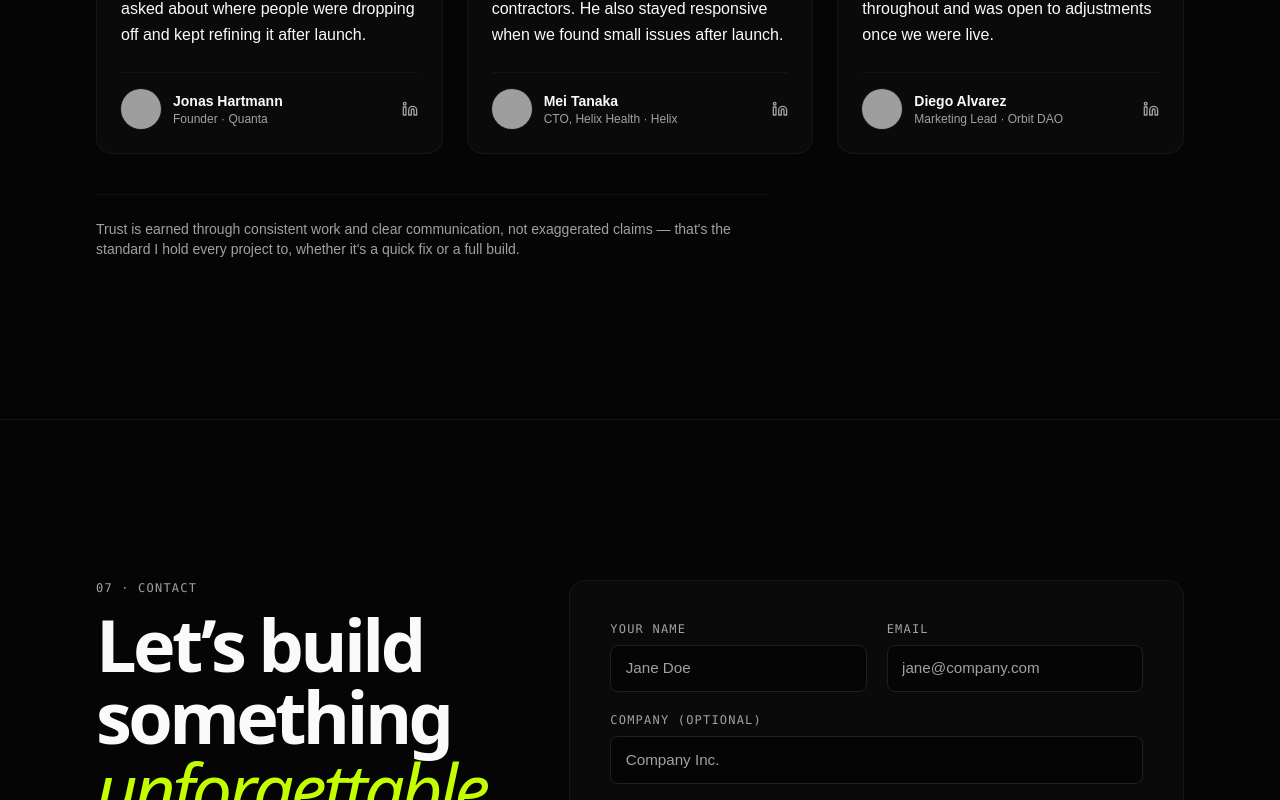
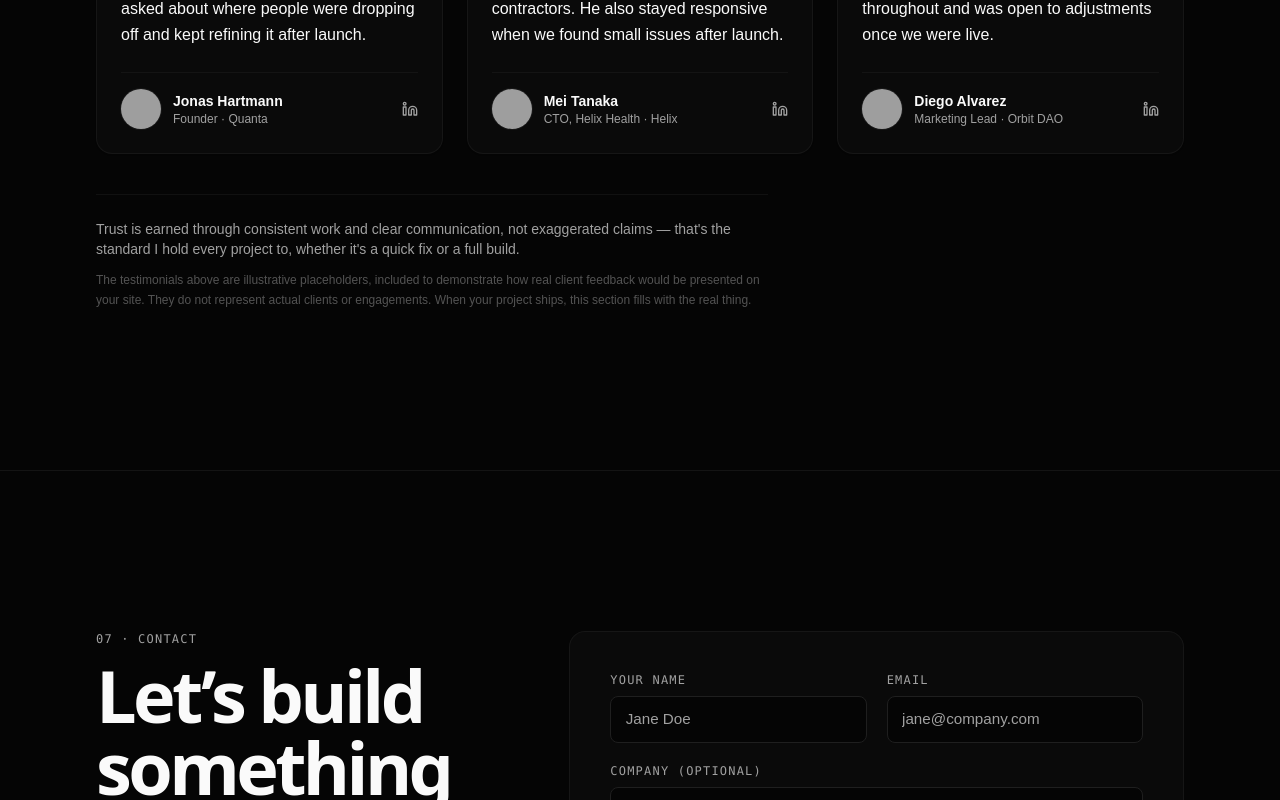
Before and after one commit to pinarohq/pinaro-web, a React (Create React App) app: page / in a window 1280 px wide. Shown: the part 11200-12000 px from the top of the page. Built offline with nearby package versions, Linux system fonts and the light colour scheme; grey boxes are pictures that could not be loaded; the HTML template or start-up script is replaced by a standard one; a web font is replaced by a local one.

Commit message:
disclamer added in testeminials

```diff
--- a/src/components/portfolio/Testimonials.jsx
+++ b/src/components/portfolio/Testimonials.jsx
@@ -65,10 +65,17 @@ export default function Testimonials() {
           ))}
         </div>
 
-        <p className="mt-10 max-w-2xl text-sm text-muted-foreground border-t border-border/50 pt-6">
-          Trust is earned through consistent work and clear communication, not exaggerated claims —
-          that's the standard I hold every project to, whether it's a quick fix or a full build.
-        </p>
+        <div className="mt-10 max-w-2xl border-t border-border/50 pt-6 space-y-3">
+          <p className="text-sm text-muted-foreground">
+            Trust is earned through consistent work and clear communication, not exaggerated claims —
+            that's the standard I hold every project to, whether it's a quick fix or a full build.
+          </p>
+          <p className="text-xs text-muted-foreground/50 leading-relaxed">
+            The testimonials above are illustrative placeholders, included to demonstrate how real client
+            feedback would be presented on your site. They do not represent actual clients or engagements.
+            When your project ships, this section fills with the real thing.
+          </p>
+        </div>
       </div>
     </section>
   );
```
